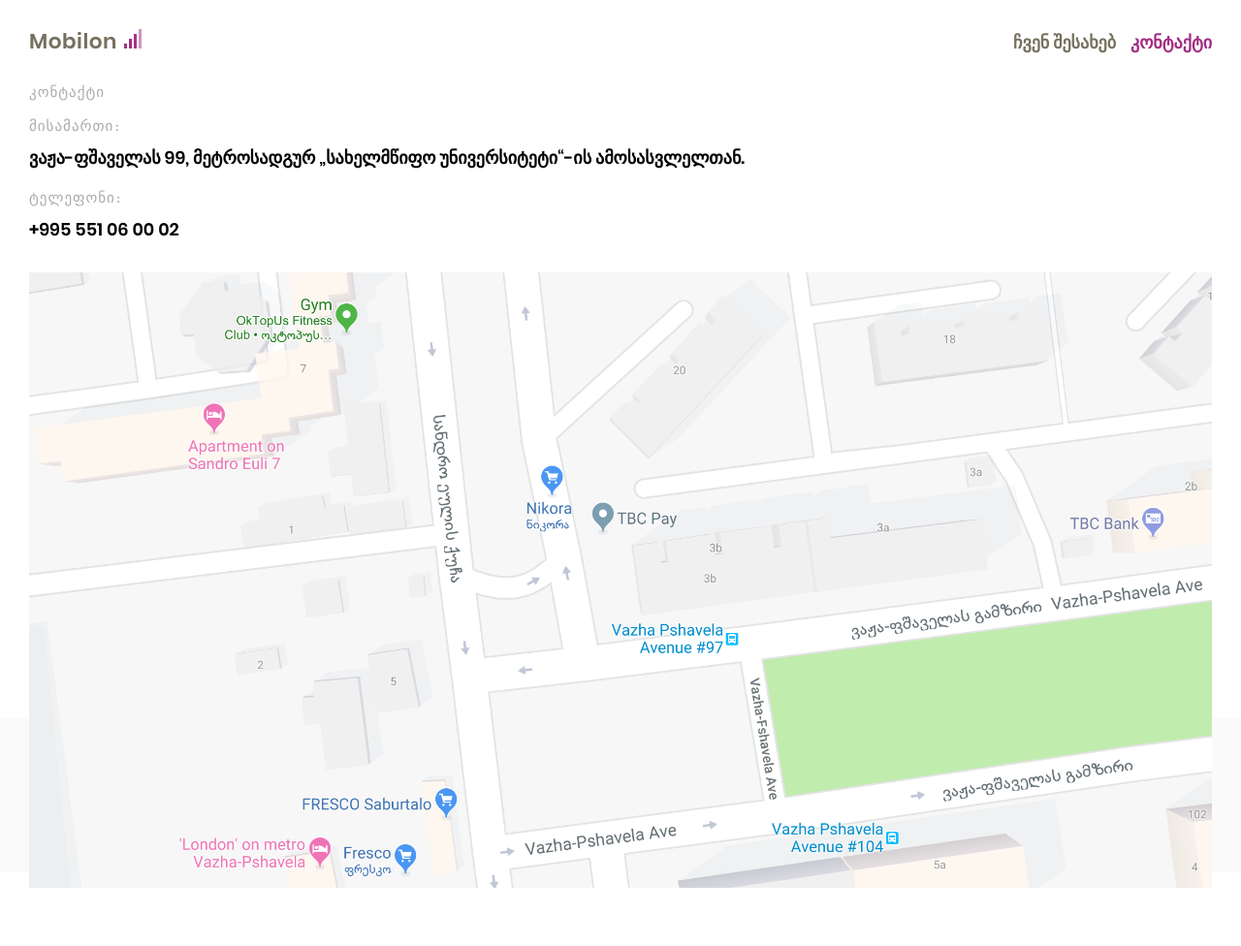
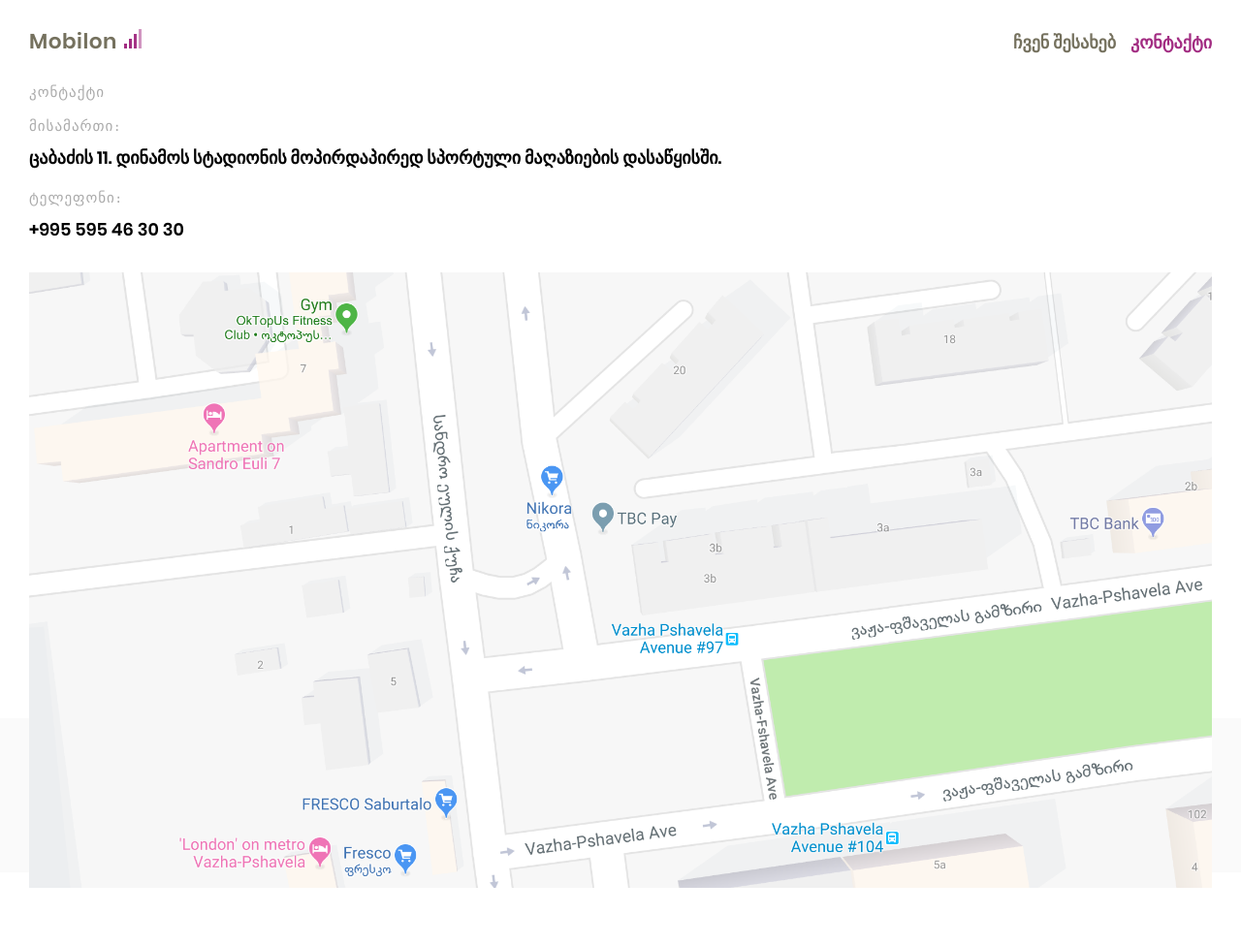
Before and after one commit to tato1559/mobilon, a Jekyll site: the page built from contact.markdown, in a window 1280 px wide. Shown: the whole page at 97% size. Built offline with Jekyll 4.4.1, drawn with Linux system fonts in a browser that asks for light colours; our own code applies the rules of GitHub Pages for plain Markdown files.

Commit message:
Updated Contact

```diff
--- a/contact.markdown
+++ b/contact.markdown
@@ -6,8 +6,8 @@
 
 ## მისამართი:
 
-ვაჟა-ფშაველას 99, მეტროსადგურ „სახელმწიფო უნივერსიტეტი“-ის ამოსასვლელთან.
+ცაბაძის 11. დინამოს სტადიონის მოპირდაპირედ სპორტული მაღაზიების დასაწყისში.
 
 ## ტელეფონი:
 
-+995 551 06 00 02
++995 595 46 30 30
```
